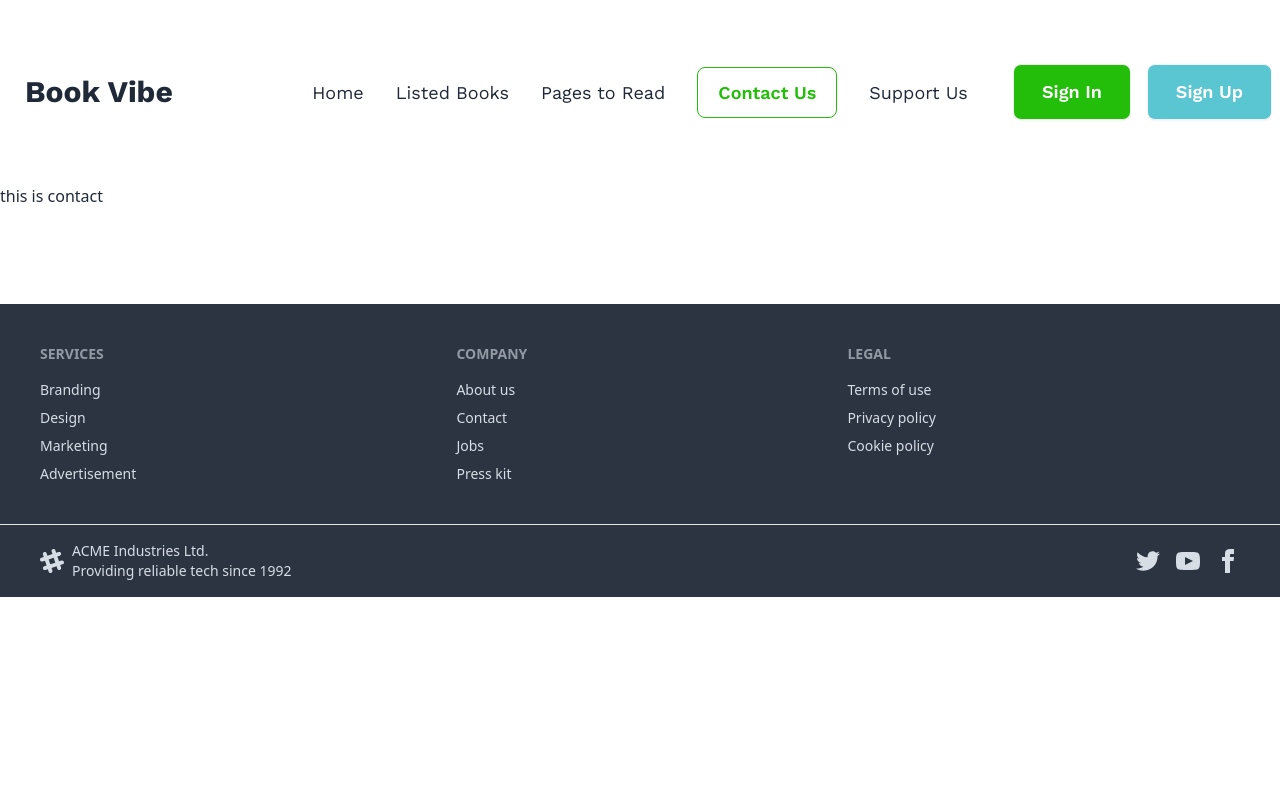
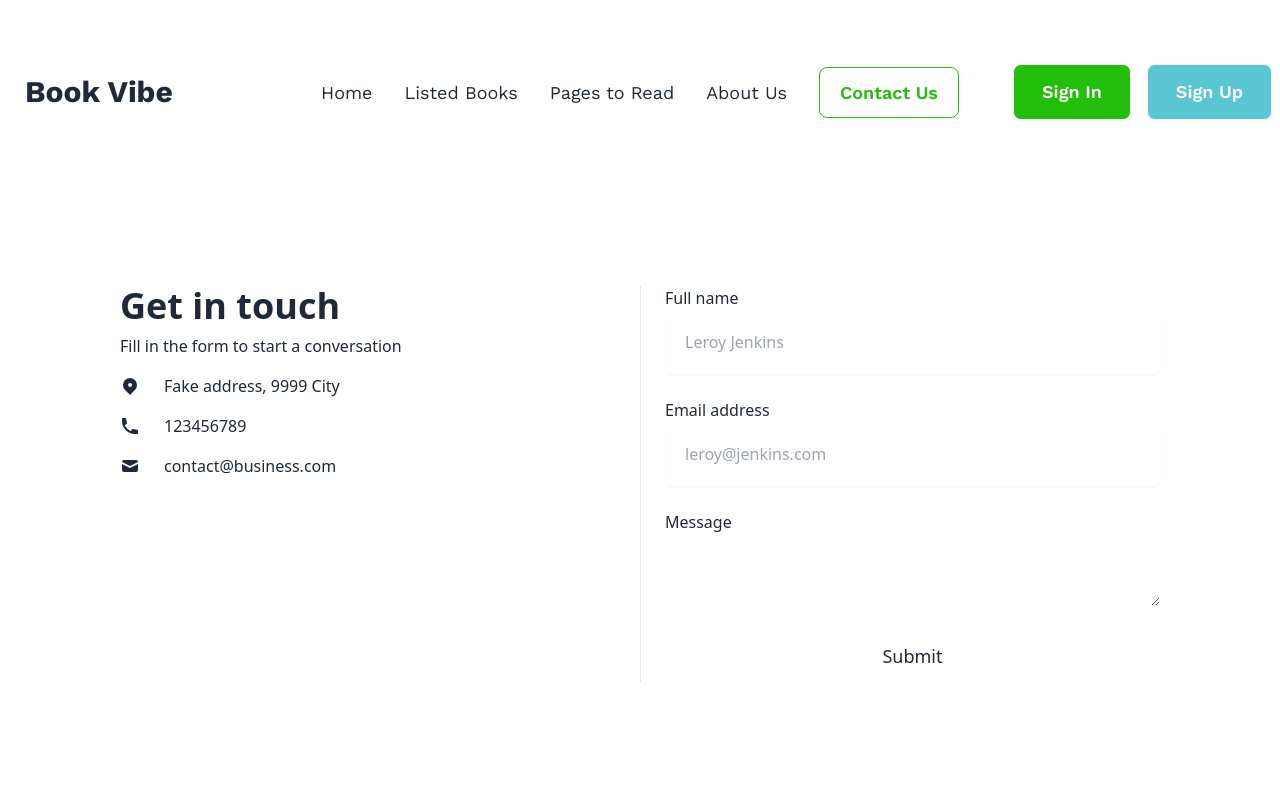
Before and after one commit to rznayeem/bookish-buzz, a React (Vite) app: page /contact in a window 1280 px wide. Shown: the top 800 px of the page. Built offline with nearby package versions, Linux system fonts and the light colour scheme; a web font is replaced by a local one.

Commit message:
listed books sort functionality added

```diff
--- a/package.json
+++ b/package.json
@@ -10,6 +10,9 @@
     "preview": "vite preview"
   },
   "dependencies": {
+    "@emotion/react": "^11.11.4",
+    "@emotion/styled": "^11.11.0",
+    "@mui/material": "^5.15.14",
     "localforage": "^1.10.0",
     "match-sorter": "^6.3.4",
     "react": "^18.2.0",
--- a/public/books.json
+++ b/public/books.json
@@ -14,7 +14,7 @@
   },
   {
     "id": 2,
-    "bookName": "To Kill a Mockingbird",
+    "bookName": "Kill a Mockingbird",
     "author": "Harper Lee",
     "image": "https://i.ibb.co/25vhJdx/fdd0e218554fda4443af36899ee3aa12.png",
     "review": "A poignant portrayal of racial injustice and moral growth in the American South. Through the eyes of Scout Finch, Lee masterfully captures the innocence of childhood alongside the harsh realities of prejudice and discrimination, creating a narrative that resonates with readers of all ages. To Kill a Mockingbird is a timeless reminder of the importance of empathy, compassion, and standing up for what is right.",
@@ -40,7 +40,7 @@
   },
   {
     "id": 4,
-    "bookName": "The Catcher in the Rye",
+    "bookName": "Catcher in the Rye",
     "author": "J.D. Salinger",
     "image": "https://i.ibb.co/2SNftQM/9d64556d757ca419326dbb22159ff2ae.png",
     "review": "A coming-of-age novel that captures the disillusionment of youth and the search for authenticity. Salinger's iconic protagonist, Holden Caulfield, navigates the complexities of adolescence with wit and vulnerability, making this novel a timeless portrayal of teenage angst. The Catcher in the Rye is a poignant exploration of alienation, identity, and the struggle to find one's place in a world that often feels insincere.",
@@ -93,7 +93,7 @@
 
   {
     "id": 8,
-    "bookName": "The Da Vinci Code",
+    "bookName": "Da Vinci Code",
     "author": "Dan Brown",
     "image": "https://i.ibb.co/SJ216Jg/704abe9e421fa597d747e8b4e9bbcfb3.png",
     "review": "A gripping thriller that combines art, religion, and conspiracy in a fast-paced adventure. Brown's masterful blend of history and fiction keeps readers on the edge of their seats, unraveling mysteries that challenge the very foundations of belief. The Da Vinci Code is an exhilarating rollercoaster ride of secrets, codes, and hidden truths that will leave you questioning everything you thought you knew.",
--- /dev/null
+++ b/src/Pages/About/About.jsx
@@ -0,0 +1,72 @@
+const About = () => {
+  return (
+    <div className="work-font space-y-6">
+      <div className="text-center space-y-6">
+        <h1 className="playfair-font font-bold text-5xl">
+          Welcome to Book Vibe
+        </h1>
+        <hr />
+        <p>
+          At book vibe, we are passionate about books and the transformative
+          power of literature. <br /> Our platform is dedicated to providing
+          book lovers with a space to discover, <br /> discuss, and celebrate
+          their favorite reads.
+        </p>
+      </div>
+      <hr />
+      <div className="space-y-6">
+        <div>
+          <h1 className="font-bold text-2xl">Our Mission</h1>
+          <div>
+            <p>
+              Our mission is simple: to connect readers with books that inspire,
+              entertain, and provoke thought. We believe in the magic of
+              storytelling and the profound impact that books can have on
+              individuals and communities.
+            </p>
+          </div>
+        </div>
+        <div>
+          <h1 className="font-bold text-2xl">What We Offer</h1>
+          <div>
+            <li>
+              <span className="font-semibold text-xl">In-Depth Reviews:</span>{' '}
+              Our team of avid readers and literary enthusiasts carefully
+              curates insightful reviews for a wide range of genres and styles.
+              Whether you're looking for the latest bestseller or a hidden gem,
+              we've got you covered.
+            </li>
+            <li>
+              <span className="font-semibold text-xl">Author Spotlights:</span>{' '}
+              We shine a spotlight on talented authors, showcasing their work
+              and sharing exclusive interviews and behind-the-scenes glimpses
+              into their creative process.
+            </li>
+            <li>
+              <span className="font-semibold text-xl">
+                Community Engagement:
+              </span>
+              Join our vibrant community of book enthusiasts to share
+              recommendations, participate in discussions, and connect with
+              fellow readers from around the world.
+            </li>
+          </div>
+        </div>
+        <div>
+          <h1 className="font-bold text-2xl">Get Involved</h1>
+          <div>
+            <p>
+              Whether you're a lifelong bookworm or just starting your literary
+              journey, we invite you to explore all that book vibe has to offer.
+              Join us in our mission to celebrate the written word and spread
+              the joy of reading far and wide. Thank you for being a part of our
+              story!
+            </p>
+          </div>
+        </div>
+      </div>
+    </div>
+  );
+};
+
+export default About;
--- a/src/Pages/Contact/Contact.jsx
+++ b/src/Pages/Contact/Contact.jsx
@@ -1,8 +1,87 @@
 const Contact = () => {
   return (
-    <div>
-      <h1>this is contact</h1>
-    </div>
+    <section className="py-6 dark:bg-gray-100 dark:text-gray-900 h-[600px] rounded-xl content-center">
+      <div className="grid max-w-6xl grid-cols-1 px-6 mx-auto lg:px-8 md:grid-cols-2 md:divide-x">
+        <div className="py-6 md:py-0 md:px-6">
+          <h1 className="text-4xl font-bold">Get in touch</h1>
+          <p className="pt-2 pb-4">Fill in the form to start a conversation</p>
+          <div className="space-y-4">
+            <p className="flex items-center">
+              <svg
+                xmlns="http://www.w3.org/2000/svg"
+                viewBox="0 0 20 20"
+                fill="currentColor"
+                className="w-5 h-5 mr-2 sm:mr-6"
+              >
+                <path
+                  fillRule="evenodd"
+                  d="M5.05 4.05a7 7 0 119.9 9.9L10 18.9l-4.95-4.95a7 7 0 010-9.9zM10 11a2 2 0 100-4 2 2 0 000 4z"
+                  clipRule="evenodd"
+                ></path>
+              </svg>
+              <span>Fake address, 9999 City</span>
+            </p>
+            <p className="flex items-center">
+              <svg
+                xmlns="http://www.w3.org/2000/svg"
+                viewBox="0 0 20 20"
+                fill="currentColor"
+                className="w-5 h-5 mr-2 sm:mr-6"
+              >
+                <path d="M2 3a1 1 0 011-1h2.153a1 1 0 01.986.836l.74 4.435a1 1 0 01-.54 1.06l-1.548.773a11.037 11.037 0 006.105 6.105l.774-1.548a1 1 0 011.059-.54l4.435.74a1 1 0 01.836.986V17a1 1 0 01-1 1h-2C7.82 18 2 12.18 2 5V3z"></path>
+              </svg>
+              <span>123456789</span>
+            </p>
+            <p className="flex items-center">
+              <svg
+                xmlns="http://www.w3.org/2000/svg"
+                viewBox="0 0 20 20"
+                fill="currentColor"
+                className="w-5 h-5 mr-2 sm:mr-6"
+              >
+                <path d="M2.003 5.884L10 9.882l7.997-3.998A2 2 0 0016 4H4a2 2 0 00-1.997 1.884z"></path>
+                <path d="M18 8.118l-8 4-8-4V14a2 2 0 002 2h12a2 2 0 002-2V8.118z"></path>
+              </svg>
+              <span>contact@business.com</span>
+            </p>
+          </div>
+        </div>
+        <form
+          noValidate
+          className="flex flex-col py-6 space-y-6 md:py-0 md:px-6"
+        >
+          <label className="block">
+            <span className="mb-1">Full name</span>
+            <input
+              type="text"
+              placeholder="Leroy Jenkins"
+              className="block w-full rounded-md shadow-sm focus:ring focus:ring-opacity-75 focus:dark:ring-violet-600 p-5"
+            />
+          </label>
+          <label className="block">
+            <span className="mb-1">Email address</span>
+            <input
+              type="email"
+              placeholder="leroy@jenkins.com"
+              className="block w-full p-5 rounded-md shadow-sm focus:ring focus:ring-opacity-75 focus:dark:ring-violet-600 "
+            />
+          </label>
+          <label className="block">
+            <span className="mb-1">Message</span>
+            <textarea
+              rows="3"
+              className="block w-full rounded-md focus:ring focus:ring-opacity-75 focus:dark:ring-violet-600 "
+            ></textarea>
+          </label>
+          <button
+            type="button"
+            className="self-center px-8 py-3 text-lg rounded focus:ring hover:ring focus:ring-opacity-75 dark:bg-violet-600 dark:text-gray-50 focus:dark:ring-violet-600 hover:dark:ring-violet-600"
+          >
+            Submit
+          </button>
+        </form>
+      </div>
+    </section>
   );
 };
 
--- a/src/Pages/PagesRead/PagesRead.jsx
+++ b/src/Pages/PagesRead/PagesRead.jsx
@@ -7,7 +7,6 @@
   CartesianGrid,
   ResponsiveContainer,
 } from 'recharts';
-import PropTypes from 'prop-types';
 
 const PagesRead = () => {
   const readBooksData = JSON.parse(localStorage.getItem('books')) || [];
@@ -40,7 +39,7 @@
 
   return (
     <div className="flex justify-center bg-[#13131308] rounded-2xl py-20">
-      <ResponsiveContainer width="80%" height={600}>
+      <ResponsiveContainer width="95%" height={600}>
         <BarChart
           data={readBooksData}
           margin={{
--- a/src/Pages/Support/Support.jsx
+++ /dev/null
@@ -1,9 +0,0 @@
-const Support = () => {
-  return (
-    <div>
-      <h1>this is support page</h1>
-    </div>
-  );
-};
-
-export default Support;
--- a/src/components/Nav/Nav.jsx
+++ b/src/components/Nav/Nav.jsx
@@ -13,10 +13,10 @@
         <NavLink to="/read">Pages to Read</NavLink>
       </li>
       <li>
-        <NavLink to="/contact">Contact Us</NavLink>
+        <NavLink to="/about">About Us</NavLink>
       </li>
       <li>
-        <NavLink to="/support">Support Us</NavLink>
+        <NavLink to="/contact">Contact Us</NavLink>
       </li>
     </>
   );
--- a/src/main.jsx
+++ b/src/main.jsx
@@ -7,8 +7,8 @@
 import ListedBooks from './Pages/ListedBooks/ListedBooks';
 import PagesRead from './Pages/PagesRead/PagesRead';
 import Contact from './Pages/Contact/Contact';
-import Support from './Pages/Support/Support';
 import BookDetails from './components/BookDetails/BookDetails';
+import About from './Pages/About/About';
 
 const router = createBrowserRouter([
   {
@@ -37,8 +37,8 @@
         element: <Contact></Contact>,
       },
       {
-        path: '/support',
-        element: <Support></Support>,
+        path: '/about',
+        element: <About></About>,
       },
     ],
   },
--- a/src/utility/localStorage.js
+++ b/src/utility/localStorage.js
@@ -41,3 +41,25 @@
   const data = JSON.parse(localStorage.getItem('wishlist')) || [];
   return data;
 };
+
+export const compareBooksByRating = compare => {
+  const compareByRating = (a, b) => {
+    return a.rating - b.rating;
+  };
+
+  compare.sort(compareByRating);
+};
+export const compareBooksByPage = compare => {
+  const compareByPage = (a, b) => {
+    return a.totalPages - b.totalPages;
+  };
+
+  compare.sort(compareByPage);
+};
+export const compareBooksByYear = compare => {
+  const compareByYear = (a, b) => {
+    return a.publishing_year - b.publishing_year;
+  };
+
+  compare.sort(compareByYear);
+};
```
Also changed, not shown: src/Pages/ListedBooks/ListedBooks.jsx (+43 -14 lines), 1 other file (tests, documents, lock files or other folders).
